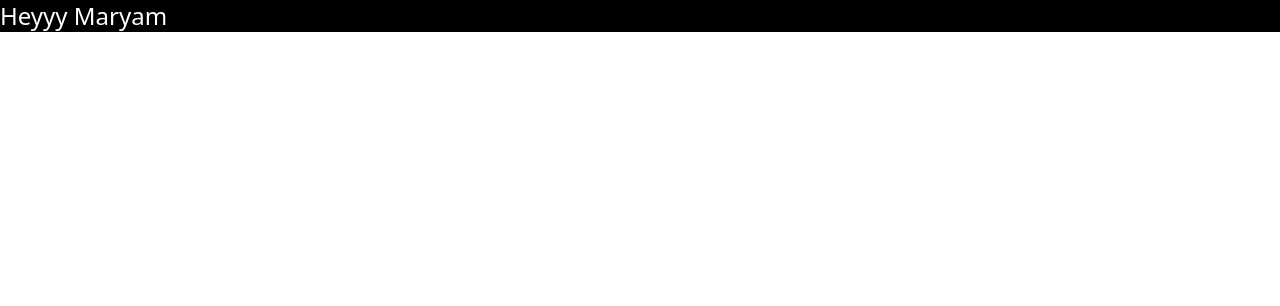
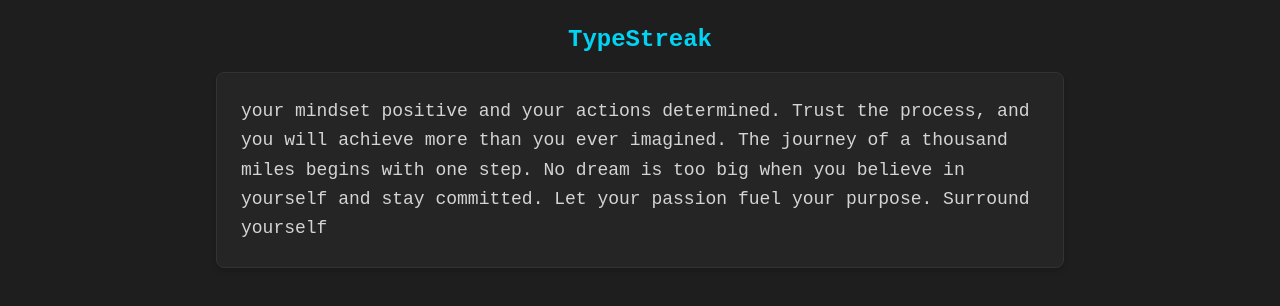
Before and after one commit to Maryam-Amir00/TypeStreak, a React (Vite) app: page / in a window 1280 px wide. Shown: the top 306 px of the page. Built offline with nearby package versions, Linux system fonts and the light colour scheme.

Commit message:
Implement TypingBox component and update App layout; add word loading utility and apply custom font styling

```diff
--- a/src/App.jsx
+++ b/src/App.jsx
@@ -1,12 +1,13 @@
 import { useState } from 'react'
+import TypingBox from './components/TypingBox'
 
 
 function App() {
 
   return (
-    <>
-      <h1 className='text-white bg-black text-2xl'>Heyyy Maryam</h1>
-    </>
+    <main className='min-h-screen bg-[#1e1e1e] text-[#d4d4d4]'>
+      <TypingBox />
+    </main>
   )
 }
 
--- /dev/null
+++ b/src/components/TypingBox.jsx
@@ -0,0 +1,35 @@
+import React, {useState , useEffect} from 'react'
+import { loadWords } from '../utils/loadWords'
+
+const TypingBox = () => {
+    const [wordList , setWordList] = useState([]);
+    const [loading , setLoading] = useState(true);
+
+    useEffect(() => {
+        loadWords()
+        .then((words) => {
+            const randomStart = Math.floor(Math.random() * (words.length - 1000));
+            const selected = words.slice(randomStart, randomStart + 50);
+            setWordList(selected);
+            setLoading(false);
+        }) .catch ((error) => {
+           console.error("Error loading words:", error);
+           setLoading(false);
+        })
+    }, []);
+
+  return (
+    <div className='max-w-4xl mx-auto p-6'>
+      <h1 className='text-2xl font-bold mb-4 text-center text-cyan-400'>TypeStreak</h1>
+      <div className='bg-[#252526] text-[d4d4d4d] border border-[#333] p-6 rounded-lg shadow-md min-h-[150px] leading-relaxed text-lg '>
+        {loading ? (
+          <p className='text-gray-500'>Loading words...</p>
+        ) : (
+          <p>{wordList.join(" ")}</p>
+        )}
+      </div>
+    </div>
+  )
+}
+
+export default TypingBox
--- a/src/index.css
+++ b/src/index.css
@@ -1 +1,5 @@
 @import "tailwindcss";
+
+body {
+  font-family: 'Fira Code', monospace;
+}
--- /dev/null
+++ b/src/utils/loadWords.js
@@ -0,0 +1,10 @@
+export async function loadWords() {
+    try{
+        const response = await fetch('/words.txt');
+        const text = await response.text();
+        return text.split(/\s+/);
+    } catch (error) {
+        console.error('Error loading words:', error);
+        return [];
+    }
+}
```
